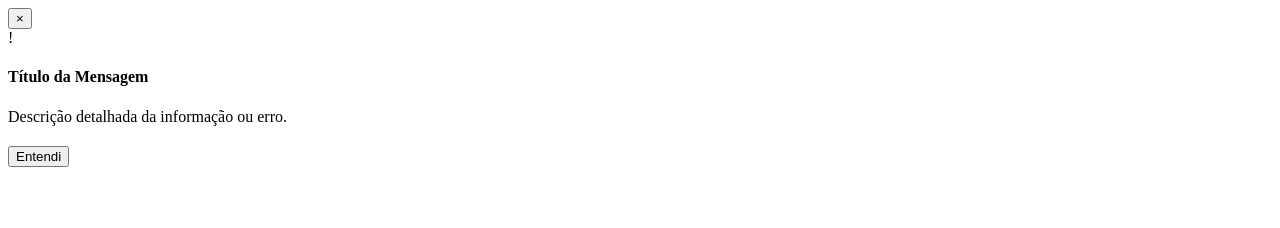
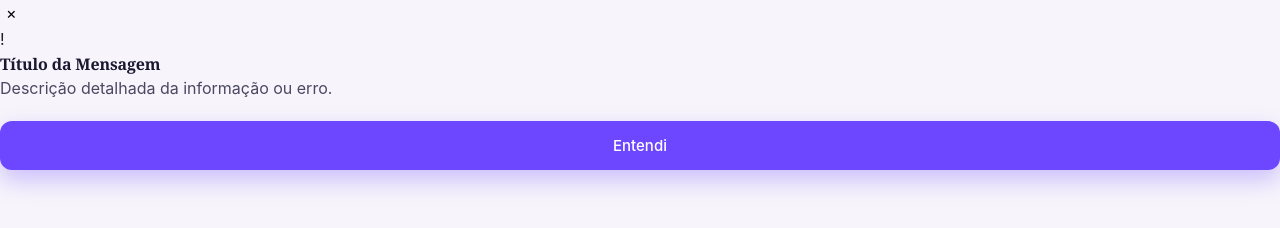
Before and after one commit to boinqui/Grip, a plain HTML site: page templates/modal.html in a window 1280 px wide. Drawn offline with Linux system fonts and the light colour scheme.

Commit message:
fix: styles.css import

```diff
--- a/templates/modal.html
+++ b/templates/modal.html
@@ -4,6 +4,7 @@
     <meta charset="UTF-8">
     <meta name="viewport" content="width=device-width, initial-scale=1.0">
     <title>Modal</title>
+    <link rel="stylesheet" href="/templates/styles/styles.css" />
 </head>
 
 <body>
```
